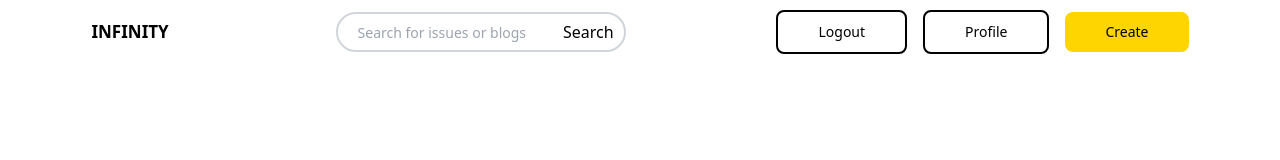
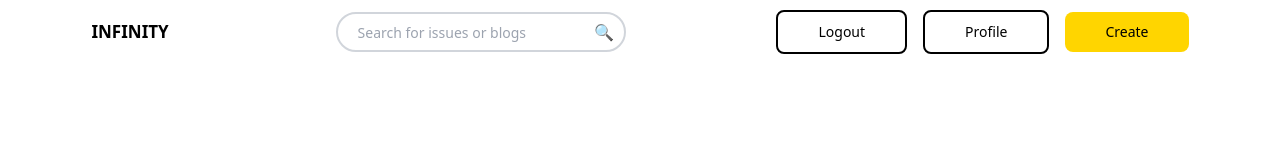
Before and after one commit to 4nskarts/hackathon-infinity, a React (Vite) app in the folder client/: page /home in a window 1280 px wide. Shown: the top 160 px of the page. Built offline with nearby package versions, Linux system fonts and the light colour scheme.

Commit message:
first commit

```diff
--- a/client/src/components/NavBarHome.jsx
+++ b/client/src/components/NavBarHome.jsx
@@ -3,7 +3,6 @@
 import { useState, useEffect } from "react";
 import PrimaryButton from "./PrimaryButton";
 import ThirdButton from "./ThirdButton";
-// SearchBar.js
 
 const SearchBar = () => {
   return (
@@ -15,7 +14,7 @@ const SearchBar = () => {
       />
       <button className="absolute right-3 top-2 focus:outline-none">
         {/* You can use an icon here, like a search icon */}
-        Search
+        🔍
       </button>
     </div>
   );
```
Also changed, not shown: client/src/App.jsx (line endings or trailing spaces), client/src/index.css (line endings or trailing spaces).
